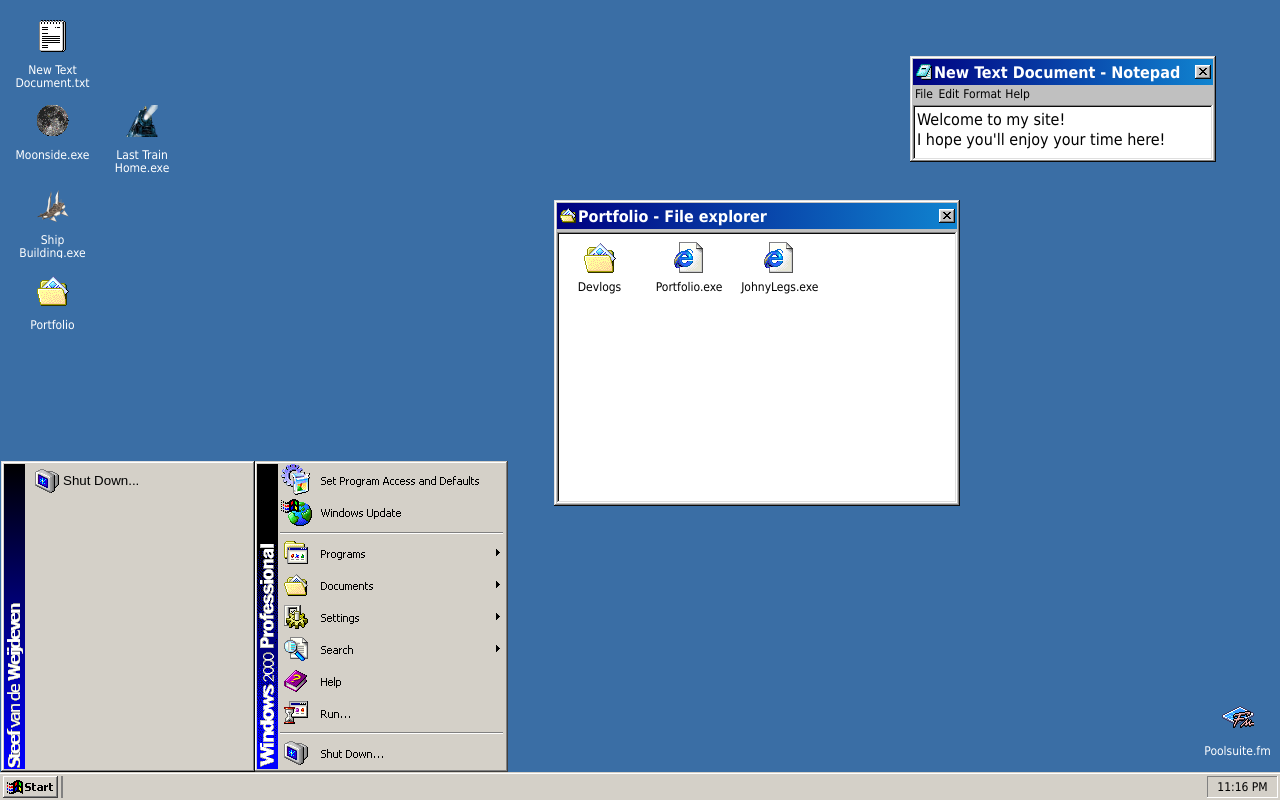
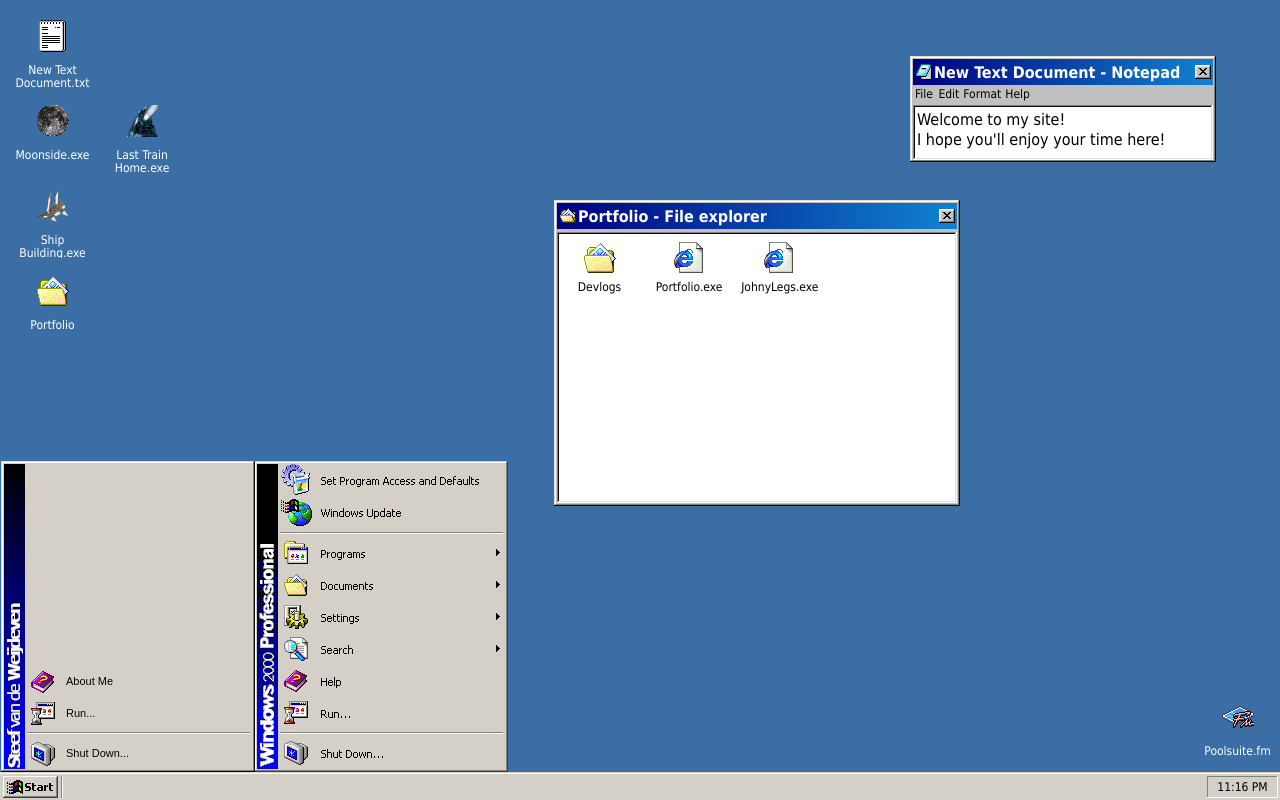
Before and after one commit to Irishmun/irishmun.github.io, a plain HTML site: page index.htm in a window 1280 px wide. Drawn offline with Linux system fonts and the light colour scheme.

Commit message:
progress on start menu

```diff
--- a/deco/css/Global.css
+++ b/deco/css/Global.css
@@ -0,0 +1,3 @@
+.invisible{
+    visibility: hidden;
+}
--- a/deco/css/Taskbar.css
+++ b/deco/css/Taskbar.css
@@ -12,6 +12,7 @@
 }
 
 .Taskbar-Spacer {
+    background-image: url("../img/desktop/SpaceVertical.png");
     height: 22px;
     width: 2px;
     position: fixed;
@@ -96,20 +97,42 @@
 }
 
 .StartMenu-ButtonHolder>button {
-    width: 224px;
+    width: 227px;
     height: 32px;
     color: black;
     text-align: left;
     vertical-align: middle;
     background-color: transparent;
     border: 0;
+    font-size: 11px;
+    font-smooth: never;
+    -webkit-font-smoothing: none;
+    text-shadow: 0px 0px 0px #dfdfdf;
+    padding-left: 2px;
 }
 
-.StartMenu-ButtonHolder>button>span>img {
+.StartMenu-ButtonHolder>button>span{
+    padding-left: 7px;
+}
+
+.StartMenu-ButtonHolder>button>img {
     vertical-align: middle;
 }
 
-.StartMenu-ButtonHolder>button:active {
+.StartMenu-ButtonHolder>button:hover {
     background-color: #0A246A;
     color: white;
 }
+
+.StartMenu-ButtonHolder>button:disabled {
+    visibility: hidden;
+}
+
+.StartMenu-Spacer {
+    background-image: url("../img/desktop/SpaceHorizontal.png");
+    height: 2px;
+    width: 223px;
+    margin-top: 3px;
+    margin-left: 2px;
+    margin-bottom: 3px;
+}
--- a/index.htm
+++ b/index.htm
@@ -5,6 +5,7 @@
     <title>MilkmanMcGee</title>
     <link rel="stylesheet" href="./deco/css/Taskbar.css">
     <link rel="stylesheet" href="./deco/css/desktop.css">
+    <link rel="stylesheet" href="./deco/css/Global.css">
     <!--Favicon-->
     <link rel="apple-touch-icon" sizes="180x180" href="./deco/icon/apple-touch-icon.png">
     <link rel="icon" type="image/png" sizes="32x32" href="./deco/icon/favicon-32x32.png">
@@ -140,7 +141,7 @@
     </div>
     <div id="Taskbar" class="Taskbar Taskbar-background ">
         <button id="StartButton " class="StartButton" onmouseup="toggleWindow('StartMenu',false)"></button>
-        <img src="./deco/img/desktop/SpaceVertical.png" class="Taskbar-Spacer" />
+        <div class="Taskbar-Spacer"></div>
         <span id="Clock" class="Clock TimeText ">
         </span>
     </div>
@@ -152,7 +153,17 @@
     <div class="StartMenu-Window" style="display: block;" id="StartMenu">
         <img src="./deco/img/desktop/StartMenu_Name.png" class="StartMenu-Sidebar" />
         <div class="StartMenu-ButtonHolder">
-            <button> <span><img src="./deco/img/icons/taskbarShutdown.png"/>Shut Down...</span></button>
+            <button disabled><img src="./deco/img/icons/taskbarShutdown.png"/><span>Shut Down...</span></button>
+            <button disabled><img src="./deco/img/icons/taskbarShutdown.png"/><span>Shut Down...</span></button>
+            <div class="StartMenu-Spacer invisible" style="margin-top:4px;"></div>
+            <button disabled><img src="./deco/img/icons/taskbarShutdown.png"/><span>Shut Down...</span></button>
+            <button disabled><img src="./deco/img/icons/taskbarShutdown.png"/><span>Shut Down...</span></button>
+            <button disabled><img src="./deco/img/icons/taskbarShutdown.png"/><span>Shut Down...</span></button>
+            <button disabled><img src="./deco/img/icons/taskbarShutdown.png"/><span>Shut Down...</span></button>
+            <button><img src="./deco/img/icons/taskbarHelp.png"/><span>About Me</span></button>
+            <button><img src="./deco/img/icons/taskbarRun.png"/><span>Run...</span></button>
+            <div class="StartMenu-Spacer"></div>
+            <button><img src="./deco/img/icons/taskbarShutdown.png"/><span>Shut Down...</span></button>
         </div>
     </div>
 
@@ -176,10 +187,6 @@
             if ($(e.target).closest("#StartMenu, .StartButton").length === 0) {
                 document.getElementById("StartMenu").style.display = "none";
             }
-            /*else if($(e.target).closest("#StartButton").length === 0)
-            {
-
-            }*/
         });
     </script>
 
```
Also changed, not shown: deco/img/icons/taskbarHelp.png (added), deco/img/icons/taskbarRun.png (added).
